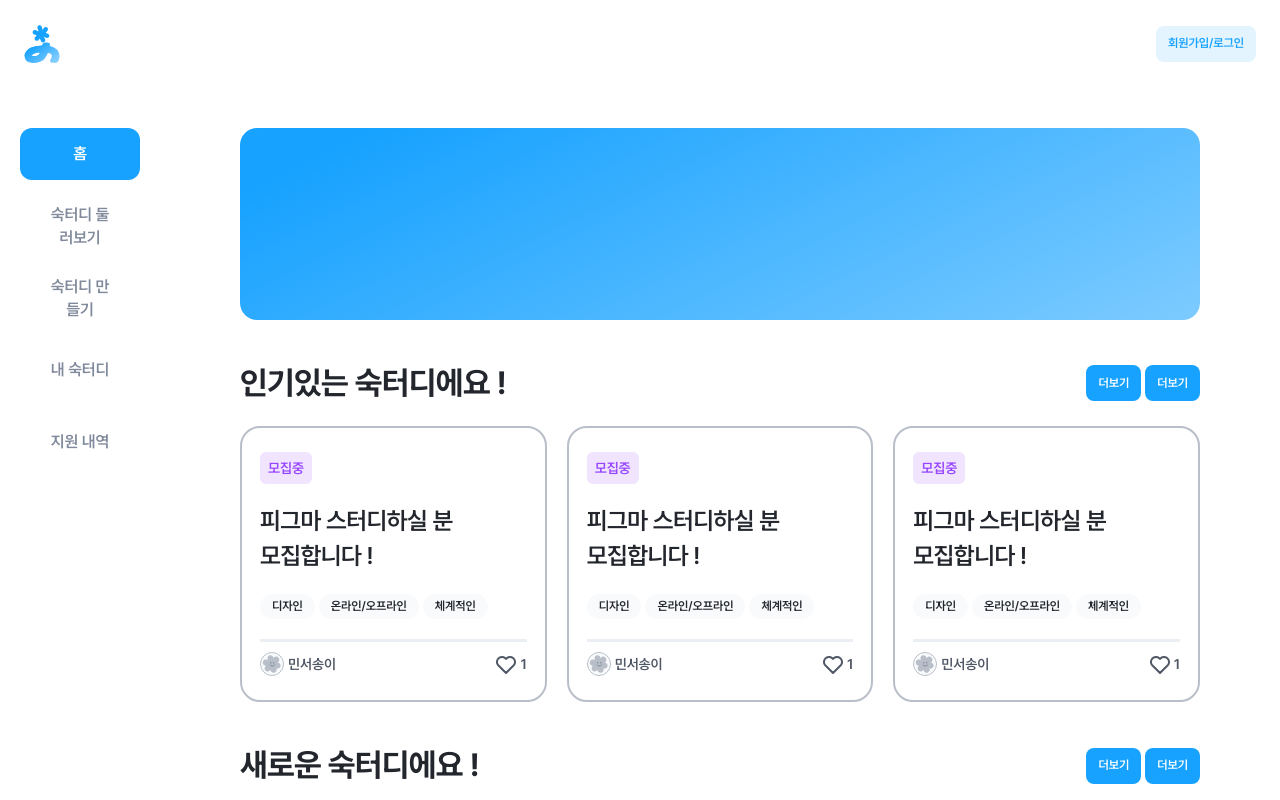
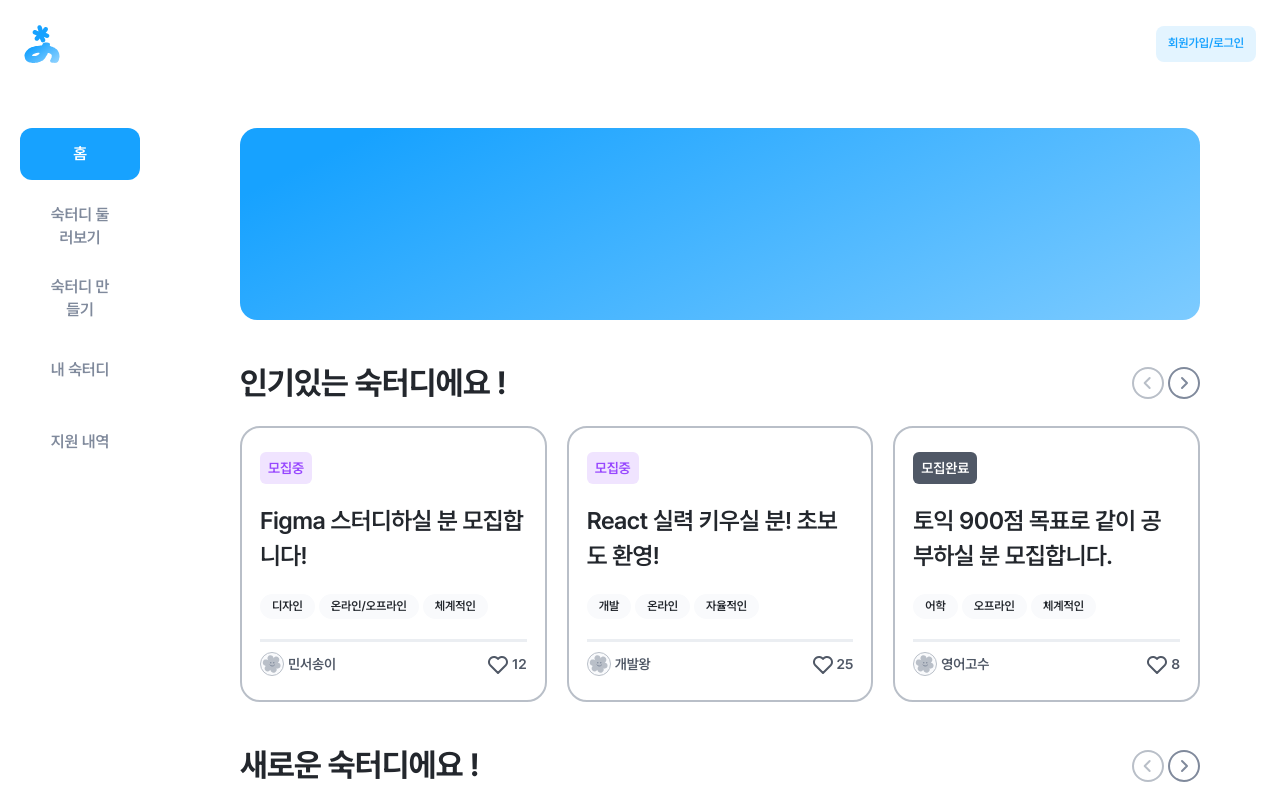
Before and after one commit to SMU-Growith/sook-study-client, a React (Vite) app: page /home in a window 1280 px wide. Built offline with nearby package versions, Linux system fonts and the light colour scheme.

Commit message:
feat: 스터디 카드 캐러셀 네비게이션 버튼 구현 #5

```diff
--- a/src/components/ui/CarouselNavButtons.tsx
+++ b/src/components/ui/CarouselNavButtons.tsx
@@ -3,6 +3,27 @@ import ChervonBtnPrevBck from '@/assets/icons/chervonBtnPrevBck.svg';
 import ChervonBtnNextGray from '@/assets/icons/chervonBtnNextGray.svg';
 import ChervonBtnPrevGray from '@/assets/icons/chervonBtnPrevGray.svg';
 
-export function CarouselNavButtons{
+interface CarouselNavButtonsProps {
+  onPrev: () => void;
+  onNext: () => void;
+  canGoPrev: boolean;
+  canGoNext: boolean;
+}
 
+export function CarouselNavButtons({
+  onPrev,
+  onNext,
+  canGoPrev,
+  canGoNext,
+}: CarouselNavButtonsProps) {
+  return (
+    <div className="flex gap-1">
+      <button onClick={onPrev} disabled={!canGoPrev} aria-label="Previous studies">
+        <img src={canGoPrev ? ChervonBtnPrevBck : ChervonBtnPrevGray} alt="" />
+      </button>
+      <button onClick={onNext} disabled={!canGoNext} aria-label="Next studies">
+        <img src={canGoNext ? ChervonBtnNextBck : ChervonBtnNextGray} alt="" />
+      </button>
+    </div>
+  );
 }
--- a/src/components/ui/HomeStudy.tsx
+++ b/src/components/ui/HomeStudy.tsx
@@ -1,11 +1,112 @@
+import { useState } from 'react';
 import { Button } from './button';
+import { CarouselNavButtons } from './CarouselNavButtons';
 import { StudyCardGroup } from './StudyCardGroup';
+import type { Study } from './StudyCard';
+
+const popularStudiesData: Study[] = [
+  {
+    id: 1,
+    status: '모집중',
+    title: 'Figma 스터디하실 분 모집합니다!',
+    tags: ['디자인', '온라인/오프라인', '체계적인'],
+    author: '민서송이',
+    likeCount: 12,
+  },
+  {
+    id: 2,
+    status: '모집중',
+    title: 'React 실력 키우실 분! 초보도 환영!',
+    tags: ['개발', '온라인', '자율적인'],
+    author: '개발왕',
+    likeCount: 25,
+  },
+  {
+    id: 3,
+    status: '모집완료',
+    title: '토익 900점 목표로 같이 공부하실 분 모집합니다.',
+    tags: ['어학', '오프라인', '체계적인'],
+    author: '영어고수',
+    likeCount: 8,
+  },
+  {
+    id: 4,
+    status: '모집중',
+    title: 'CS 스터디 취준생 모여라',
+    tags: ['개발', '온라인', '자율적인'],
+    author: '컴공눈송',
+    likeCount: 30,
+  },
+  {
+    id: 5,
+    status: '모집중',
+    title: 'UX/UI 포트폴리오 만들 디자이너 구함',
+    tags: ['디자인', '오프라인', '체계적인'],
+    author: '디자인장인',
+    likeCount: 18,
+  },
+  {
+    id: 6,
+    status: '모집중',
+    title: '알고리즘 문제풀이 코테 박살내기',
+    tags: ['개발', '온라인', '자율적인'],
+    author: '코딩천재',
+    likeCount: 40,
+  },
+  {
+    id: 7,
+    status: '모집완료',
+    title: '사이드 플젝 하실 분 기획자/개발자',
+    tags: ['개발', '온라인', '자율적인'],
+    author: 'PM지망생',
+    likeCount: 22,
+  },
+  {
+    id: 8,
+    status: '모집중',
+    title: '영어 회화 스터디 주 2회 진행',
+    tags: ['어학', '오프라인', '체계적인'],
+    author: '유학생',
+    likeCount: 15,
+  },
+];
+
+const CARDS_PER_VIEW = 3; // 한 번에 보여줄 카드 수
+const MOVE_BY = 2; // 한 번에 이동할 카드 수
 
 interface HomeStudyProps {
   type?: 'popular' | 'latest';
   onCardClick: () => void;
 }
+
+const handlePrev = () => {
+  console.log('Previous button clicked');
+};
+const handleNext = () => {
+  console.log('Next button clicked');
+};
+
+const canGoPrev = true;
+const canGoNext = true;
+
 export function HomeStudy({ type, onCardClick }: HomeStudyProps) {
+  const [currentIndex, setCurrentIndex] = useState(0);
+  const studyData = type === 'popular' ? popularStudiesData : popularStudiesData.slice().reverse();
+  const totalStudies = studyData.length;
+
+  const handlePrev = () => {
+    setCurrentIndex((prevIndex) => Math.max(prevIndex - MOVE_BY, 0));
+  };
+
+  const handleNext = () => {
+    setCurrentIndex((prevIndex) => Math.min(prevIndex + MOVE_BY, totalStudies - CARDS_PER_VIEW));
+  };
+
+  const visibleStudies = studyData.slice(currentIndex, currentIndex + CARDS_PER_VIEW);
+
+  const canGoPrev = currentIndex > 0;
+  const canGoNext = currentIndex < totalStudies - CARDS_PER_VIEW;
+
   return (
     <div>
       <div className="flex justify-between items-center mb-5">
@@ -13,15 +114,15 @@ export function HomeStudy({ type, onCardClick }: HomeStudyProps) {
           {type === 'popular' ? '인기있는 숙터디에요 !' : '새로운 숙터디에요 !'}
         </h2>
         <div className="flex gap-1">
-          <Button variant="primary" size="sm">
-            더보기
-          </Button>
-          <Button variant="primary" size="sm">
-            더보기
-          </Button>
+          <CarouselNavButtons
+            onPrev={handlePrev}
+            onNext={handleNext}
+            canGoPrev={canGoPrev}
+            canGoNext={canGoNext}
+          />
         </div>
       </div>
-      <StudyCardGroup onCardClick={onCardClick} />
+      <StudyCardGroup studies={visibleStudies} onCardClick={onCardClick} />
     </div>
   );
 }
--- a/src/components/ui/StudyCard.tsx
+++ b/src/components/ui/StudyCard.tsx
@@ -7,9 +7,23 @@ import { useState } from 'react';
 import { useAuthStore } from '@/store/authStore';
 import { useNavigate } from 'react-router-dom';
 
-export function StudyCard({ onCardClick }: { onCardClick: () => void }) {
+export interface Study {
+  id: number;
+  title: string;
+  status: '모집중' | '모집완료';
+  tags: string[];
+  author: string;
+  likeCount: number;
+}
+
+interface StudyCardProps {
+  study: Study;
+  onCardClick: () => void;
+}
+
+export function StudyCard({ study, onCardClick }: StudyCardProps) {
   const [isLiked, setIsLiked] = useState(false);
-  const [likeCount, setLikeCount] = useState(1); // 초기 좋아요 수
+  const [likeCount, setLikeCount] = useState(study.likeCount);
   const { isLoggedIn } = useAuthStore();
   const navigate = useNavigate();
 
@@ -27,30 +41,24 @@ export function StudyCard({ onCardClick }: { onCardClick: () => void }) {
   };
 
   return (
-    <div
-      className="w-full border-2 border-gray-200 rounded-[20px] px-[18px] py-6 cursor-pointer"
-      onClick={handleCardClick}
-    >
+    <div className="w-full border-2 border-gray-200 rounded-[20px] px-[18px] py-6 cursor-pointer">
       <div className="flex flex-col gap-y-[10px]">
-        <div className="flex flex-col gap-y-5">
+        <div className="flex flex-col gap-y-5" onClick={handleCardClick}>
           <div>
-            <Badge variant="purple">모집중</Badge>
+            <Badge variant={study.status === '모집중' ? 'purple' : 'black'}>{study.status}</Badge>
           </div>
-          <h3 className="heading-3">
-            피그마 스터디하실 분<br />
-            모집합니다 !
-          </h3>
+          <h3 className="heading-3">{study.title}</h3>
           <div className="flex gap-1">
-            <Tag>디자인</Tag>
-            <Tag>온라인/오프라인</Tag>
-            <Tag>체계적인</Tag>
+            {study.tags.map((tag, index) => (
+              <Tag key={index}>{tag}</Tag>
+            ))}
           </div>
           <hr className="border-t-3 border-gray-100" />
         </div>
         <div className="flex justify-between items-center">
           <div className="flex items-center">
             <img src={UserProfileSvg} alt="User Profile" />
-            <span className="text-body-2-semibold text-gray-400 ml-1">민서송이</span>
+            <span className="text-body-2-semibold text-gray-400 ml-1">{study.author}</span>
           </div>
           <div className="flex items-center">
             <img
--- a/src/components/ui/StudyCardGroup.tsx
+++ b/src/components/ui/StudyCardGroup.tsx
@@ -1,11 +1,16 @@
-import { StudyCard } from './StudyCard';
+import { StudyCard, type Study } from './StudyCard';
 
-export function StudyCardGroup({ onCardClick }: { onCardClick: () => void }) {
+interface StudyCardGroupProps {
+  studies: Study[];
+  onCardClick: () => void;
+}
+
+export function StudyCardGroup({ studies, onCardClick }: StudyCardGroupProps) {
   return (
     <div className="flex gap-5">
-      <StudyCard onCardClick={onCardClick} />
-      <StudyCard onCardClick={onCardClick} />
-      <StudyCard onCardClick={onCardClick} />
+      {studies.map((study) => (
+        <StudyCard key={study.id} study={study} onCardClick={onCardClick} />
+      ))}
     </div>
   );
 }
```
